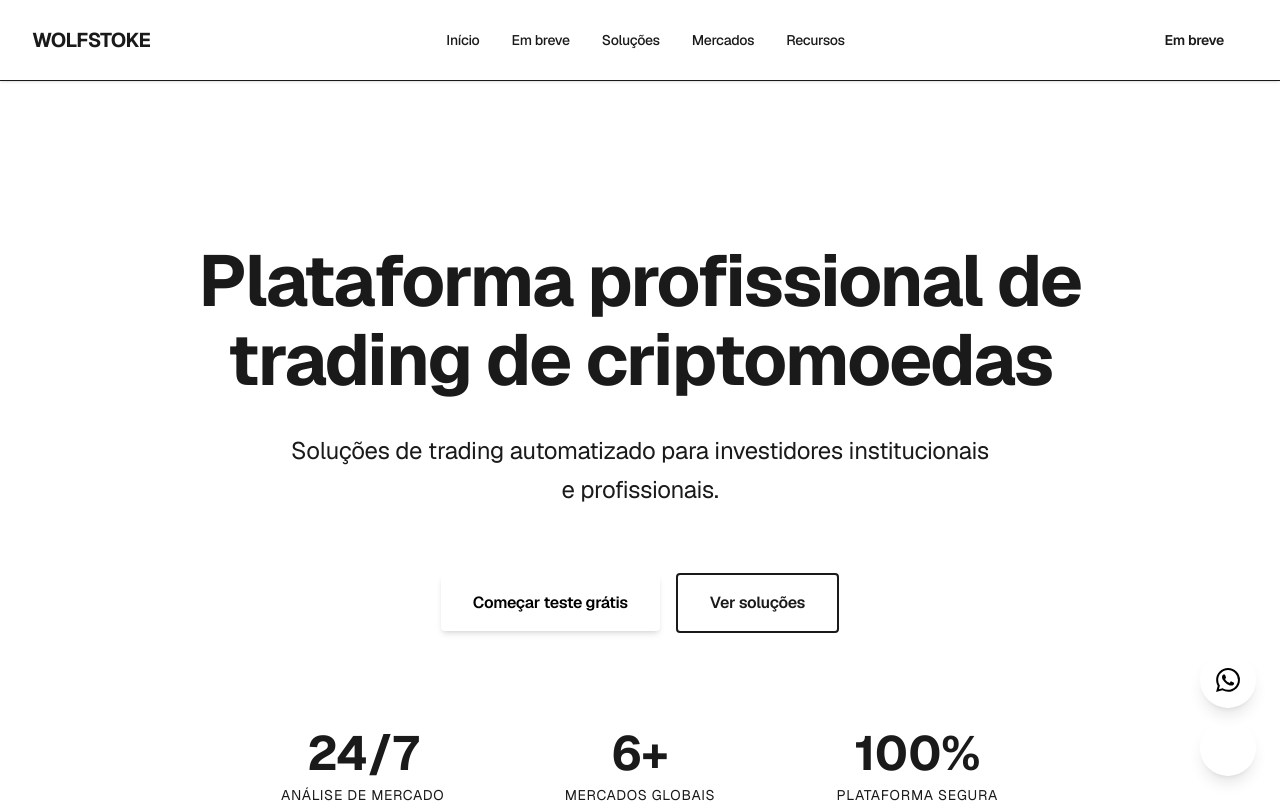
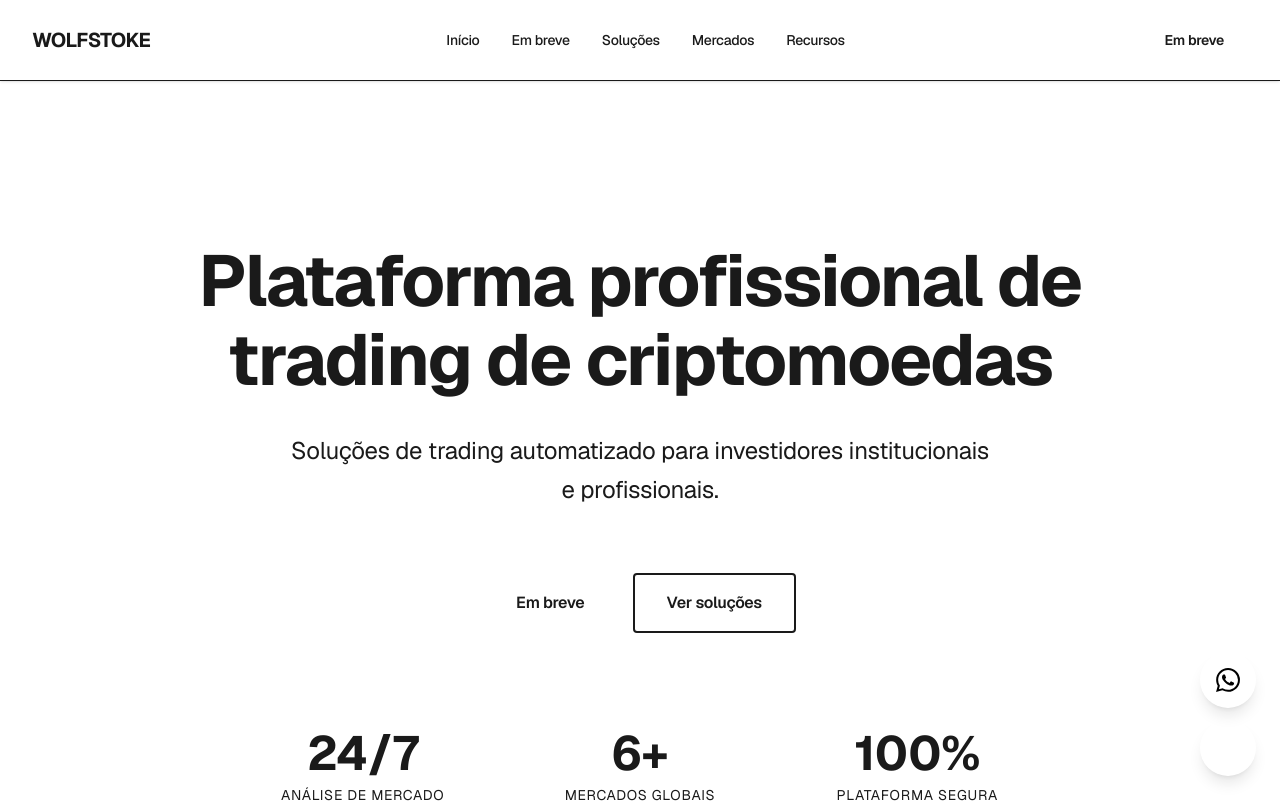
Before and after one commit to kaiqueyamamoto/wolfstoke-com, a Next.js app: page / in a window 1280 px wide. Shown: the top 803 px of the page. Built offline with nearby package versions, Linux system fonts and the light colour scheme.

Commit message:
fix(ui): HeroSection home botão 'Começar teste grátis' como Em breve
v0.1.5

Co-authored-by: Cursor <cursoragent@cursor.com>

```diff
--- a/app/components/home/HeroSection.tsx
+++ b/app/components/home/HeroSection.tsx
@@ -18,13 +18,12 @@ export default function HeroSection() {
 
           {/* CTA Buttons */}
           <div className="flex flex-col sm:flex-row items-center justify-center gap-4 pt-8">
-            <Link
-              href="/dashboard"
-              className="w-full sm:w-auto px-8 py-4 bg-[--color-accent] text-black text-base font-semibold rounded
-                       hover:bg-[--color-secondary] hover:text-white transition-all duration-200 shadow-md hover:shadow-lg"
+            <span
+              className="w-full sm:w-auto px-8 py-4 bg-[--color-muted]/20 text-[--color-muted] text-base font-semibold rounded
+                       cursor-not-allowed inline-block text-center"
             >
-              Começar teste grátis
-            </Link>
+              Em breve
+            </span>
             <Link
               href="/solucoes"
               className="w-full sm:w-auto px-8 py-4 border-2 border-[--color-foreground] text-[--color-foreground] text-base font-semibold rounded
--- a/package.json
+++ b/package.json
@@ -1,6 +1,6 @@
 {
   "name": "wolfstoke-site",
-  "version": "0.1.4",
+  "version": "0.1.5",
   "private": true,
   "scripts": {
     "dev": "next dev",
```
